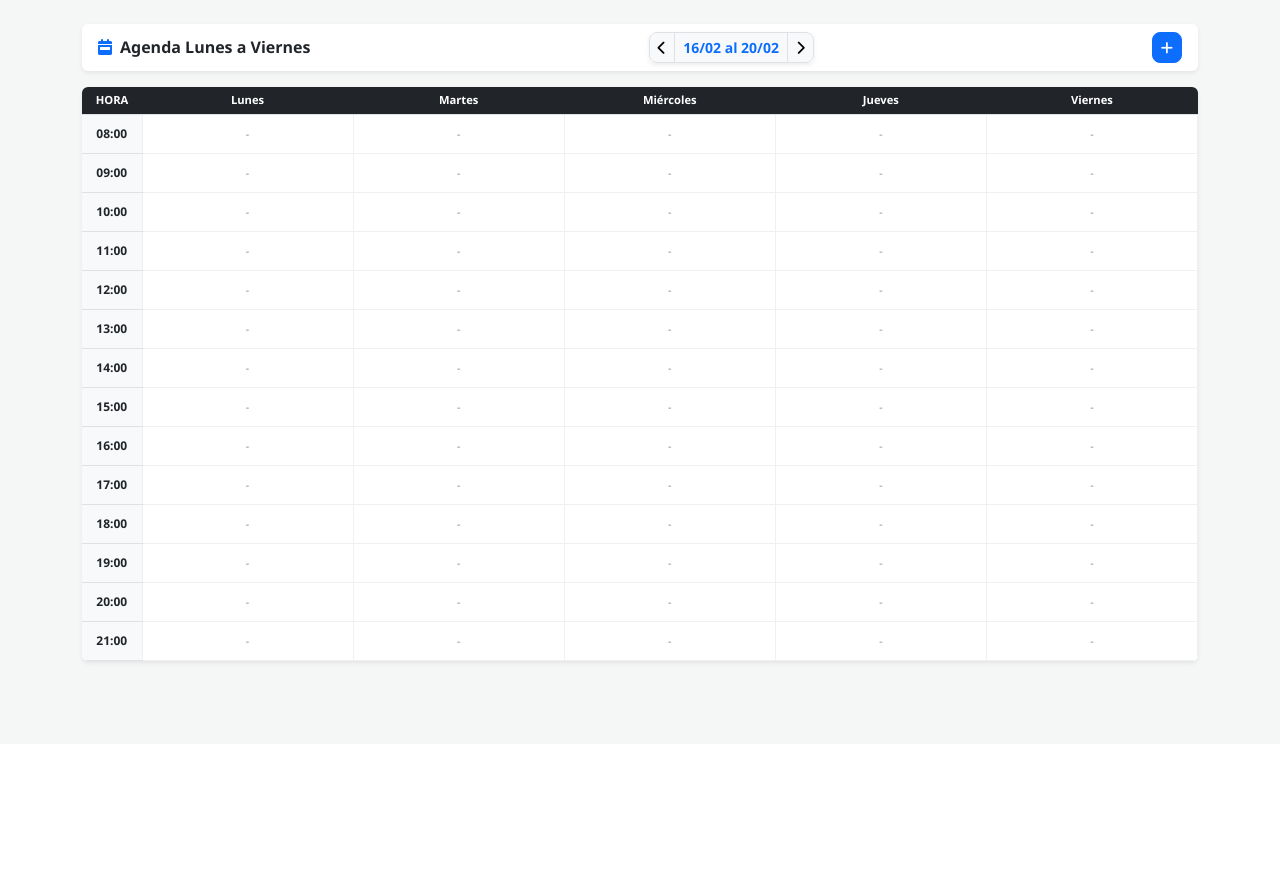
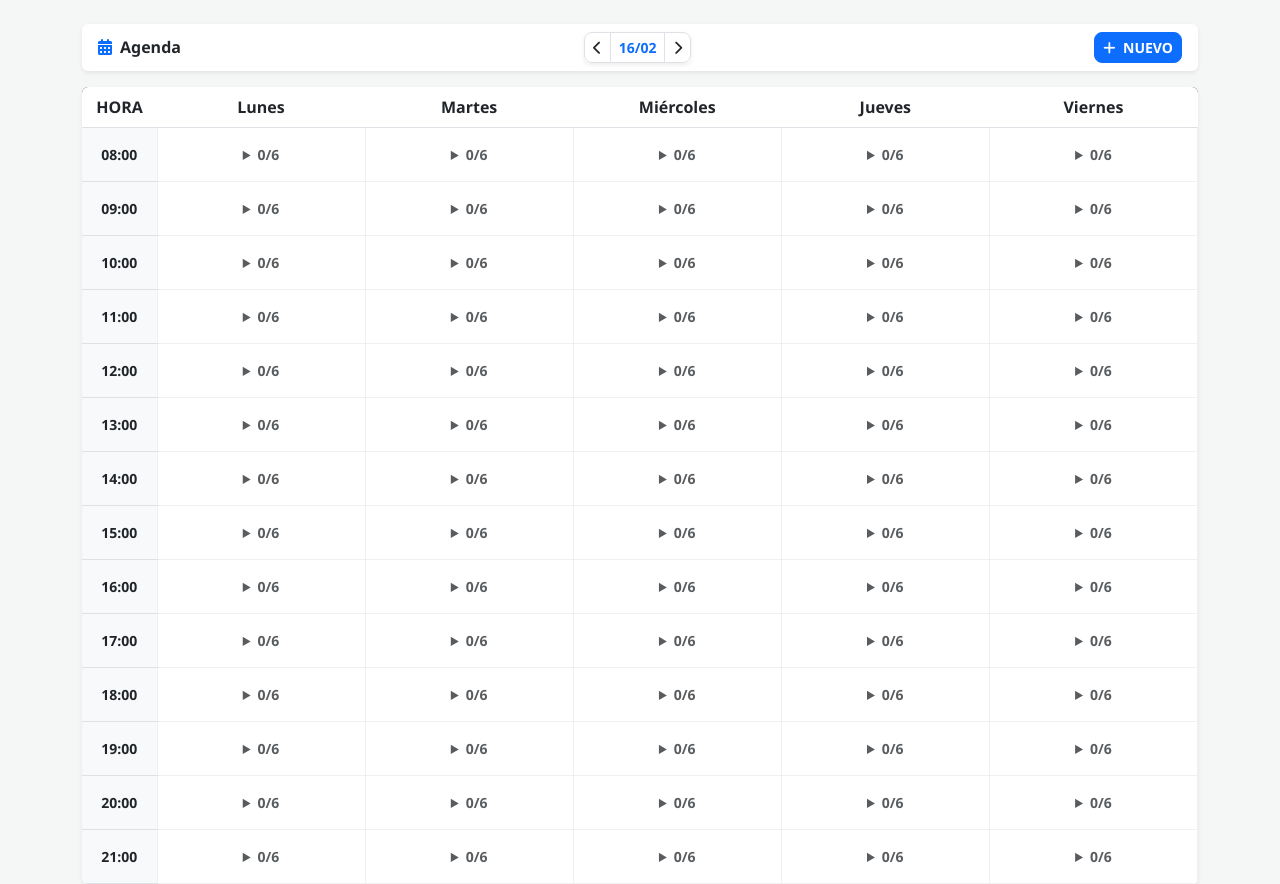
Before and after one commit to Pastormerlo/pilates-sistema, a Flask app: page /agenda in a window 1280 px wide. Shown: the part 56-940 px from the top of the page. Before the commit the page ends 722 px from the top, so only its background shows below. Run offline with Flask 3, Linux system fonts and the light colour scheme; the visitor is signed in with stand-in values (Sample User, id 1); data that the repository does not hold is empty; some libraries are stand-ins or nearby versions.

Commit message:
Add files via upload

```diff
--- a/templates/agenda.html
+++ b/templates/agenda.html
@@ -1,111 +1,80 @@
 {% extends 'layout.html' %}
 {% block content %}
 <style>
-    .table-agenda { table-layout: fixed; border-spacing: 1px; }
-    .table-agenda th {
-        font-size: 0.7rem;
-        background-color: #212529 !important;
-        color: white;
-        text-align: center;
-        padding: 5px;
-    }
-    .col-hora { width: 60px !important; background-color: #f8f9fa; }
-
-    .celda-turno {
-        vertical-align: top;
-        background-color: #ffffff;
-        border: 1px solid #f0f0f0;
-        padding: 0 !important;
+    /* --- VISTA PARA PC --- */
+    @media (min-width: 768px) {
+        .table-agenda { table-layout: fixed; border-spacing: 1px; display: table; }
+        .vista-celu { display: none; }
     }
 
-    details { width: 100%; cursor: pointer; }
-    summary {
-        padding: 10px 5px;
-        font-size: 0.75rem;
-        font-weight: bold;
-        text-align: center;
-        list-style: none;
-        transition: background 0.3s;
-    }
-    summary::-webkit-details-marker { display: none; }
-
-    .turno-vacio { color: #adb5bd; }
-    .turno-con-gente { background-color: #e7f1ff; color: #0d6efd; }
-    .turno-completo { background-color: #198754; color: white; }
-
-    .lista-desplegada {
-        padding: 5px;
-        background-color: white;
-        border-top: 1px solid #eee;
+    /* --- VISTA PARA CELULAR --- */
+    @media (max-width: 767px) {
+        .table-agenda { display: none; }
+        .vista-celu { display: block; }
+        .dia-card { margin-bottom: 15px; border-radius: 8px; overflow: hidden; border: 1px solid #dee2e6; background: #fff; }
+        .dia-header { background: #212529; color: white; padding: 10px; font-weight: bold; text-align: center; }
+        .hora-row { display: flex; align-items: flex-start; padding: 10px; border-bottom: 1px solid #f0f0f0; }
+        .hora-label { width: 55px; font-weight: bold; font-size: 0.85rem; color: #495057; padding-top: 5px; }
+        .contenido-turno { flex-grow: 1; }
     }
 
+    /* Estilos generales de los chips */
     .alumno-chip {
-        font-size: 0.65rem;
-        padding: 3px 6px;
+        font-size: 0.85rem;
+        padding: 6px 10px;
         background-color: #f8f9fa;
-        border: 1px solid #dee2e6;
-        border-radius: 3px;
+        border-left: 4px solid #0d6efd;
+        border-radius: 4px;
         display: flex;
         justify-content: space-between;
         align-items: center;
-        margin-bottom: 3px;
+        margin-bottom: 4px;
+        color: #212529;
+        border: 1px solid #e9ecef;
     }
+    .turno-completo-bg { background-color: #198754 !important; color: white !important; }
 </style>
 
-<div class="card border-0 shadow-sm mb-3 no-print">
+<div class="card border-0 shadow-sm mb-3">
     <div class="card-body p-2 px-3 d-flex justify-content-between align-items-center">
-        <h6 class="fw-bold mb-0 text-dark"><i class="fas fa-calendar-week me-2 text-primary"></i>Agenda Lunes a Viernes</h6>
+        <h6 class="fw-bold mb-0 text-dark"><i class="fas fa-calendar-alt me-2 text-primary"></i>Agenda</h6>
         <div class="btn-group shadow-sm">
-            <a href="/agenda?fecha={{ (inicio - timedelta(days=7)).strftime('%Y-%m-%d') }}" class="btn btn-light btn-sm border"><i class="fas fa-chevron-left"></i></a>
-            <span class="btn btn-light btn-sm border fw-bold small text-primary">{{ inicio.strftime('%d/%m') }} al {{ fin.strftime('%d/%m') }}</span>
-            <a href="/agenda?fecha={{ (inicio + timedelta(days=7)).strftime('%Y-%m-%d') }}" class="btn btn-light btn-sm border"><i class="fas fa-chevron-right"></i></a>
+            <a href="/agenda?fecha={{ (inicio - timedelta(days=7)).strftime('%Y-%m-%d') }}" class="btn btn-white btn-sm border"><i class="fas fa-chevron-left"></i></a>
+            <span class="btn btn-white btn-sm border fw-bold small text-primary">{{ inicio.strftime('%d/%m') }}</span>
+            <a href="/agenda?fecha={{ (inicio + timedelta(days=7)).strftime('%Y-%m-%d') }}" class="btn btn-white btn-sm border"><i class="fas fa-chevron-right"></i></a>
         </div>
-        <button class="btn btn-primary btn-sm" data-bs-toggle="modal" data-bs-target="#modalTurno">
-            <i class="fas fa-plus"></i>
+        <button class="btn btn-primary btn-sm fw-bold" data-bs-toggle="modal" data-bs-target="#modalTurno">
+            <i class="fas fa-plus me-1"></i> NUEVO
         </button>
     </div>
 </div>
 
-<div class="table-responsive shadow-sm rounded">
+<div class="table-responsive shadow-sm rounded d-none d-md-block">
     <table class="table table-agenda mb-0 bg-white">
-        <thead>
+        <thead class="bg-dark text-white text-center">
             <tr>
-                <th class="col-hora">HORA</th>
+                <th style="width:75px;">HORA</th>
                 {% for d in ['Lunes', 'Martes', 'Miércoles', 'Jueves', 'Viernes'] %}<th>{{ d }}</th>{% endfor %}
             </tr>
         </thead>
         <tbody>
             {% for h in horarios %}
             <tr>
-                <td class="text-center fw-bold align-middle bg-light" style="font-size: 0.75rem;">{{ h }}</td>
+                <td class="text-center fw-bold bg-light small align-middle">{{ h }}</td>
                 {% for dia in ['Lunes', 'Martes', 'Miércoles', 'Jueves', 'Viernes'] %}
-                    <td class="celda-turno drop-zone" data-dia="{{ dia }}" data-hora="{{ h }}">
-
-                        {% set alumnos_en_este_turno = [] %}
-                        {% for t in turnos %}
-                            {% set hora_turno = t.hora.strftime('%H:%M') if t.hora.strftime else t.hora %}
-                            {% if t.dia_semana == dia and hora_turno == h %}
-                                {% set _ = alumnos_en_este_turno.append(t) %}
-                            {% endif %}
-                        {% endfor %}
-
-                        {% set cant = alumnos_en_este_turno|length %}
+                    <td class="celda-turno drop-zone" data-dia="{{ dia }}" data-hora="{{ h }}" style="min-height:70px; border:1px solid #f0f0f0;">
+                        {% set alumnos_turno = [] %}
+                        {% for t in turnos %}{% if t.dia_semana == dia and (t.hora.strftime('%H:%M') if t.hora.strftime else t.hora) == h %}{% set _ = alumnos_turno.append(t) %}{% endif %}{% endfor %}
 
                         <details>
-                            <summary class="{% if cant == 0 %}turno-vacio{% elif cant >= 6 %}turno-completo{% else %}turno-con-gente{% endif %}">
-                                {% if cant == 0 %}
-                                    <small>-</small>
-                                {% elif cant >= 6 %}
-                                    <i class="fas fa-check-circle"></i>
-                                {% else %}
-                                    {{ cant }} / 6
-                                {% endif %}
+                            <summary class="p-2 text-center small fw-bold {{ 'text-success' if alumnos_turno|length >= 6 else 'text-primary' if alumnos_turno|length > 0 else 'text-muted' }}">
+                                {{ alumnos_turno|length }}/6
                             </summary>
-                            <div class="lista-desplegada">
-                                {% for t in alumnos_en_este_turno %}
+                            <div class="p-1">
+                                {% for t in alumnos_turno %}
                                 <div class="alumno-chip draggable" draggable="true" data-id="{{ t.id }}">
-                                    <span class="text-truncate">{{ t.apellido }}</span>
-                                    <a href="/eliminar_turno/{{ t.id }}?fecha_ref={{ inicio.strftime('%Y-%m-%d') }}" class="text-danger ms-1" style="text-decoration:none;">×</a>
+                                    <span class="text-truncate" style="max-width: 70px;">{{ t.apellido }}</span>
+                                    <a href="/eliminar_turno/{{ t.id }}?fecha_ref={{ inicio.strftime('%Y-%m-%d') }}" class="text-danger">×</a>
                                 </div>
                                 {% endfor %}
                             </div>
@@ -118,39 +87,66 @@
     </table>
 </div>
 
+<div class="vista-celu">
+    {% for dia in ['Lunes', 'Martes', 'Miércoles', 'Jueves', 'Viernes'] %}
+    <div class="dia-card shadow-sm">
+        <div class="dia-header">{{ dia }}</div>
+        {% for h in horarios %}
+            {% set alumnos_turno = [] %}
+            {% for t in turnos %}{% if t.dia_semana == dia and (t.hora.strftime('%H:%M') if t.hora.strftime else t.hora) == h %}{% set _ = alumnos_turno.append(t) %}{% endif %}{% endfor %}
+
+            {% if alumnos_turno|length > 0 %}
+            <div class="hora-row">
+                <div class="hora-label">{{ h }}</div>
+                <div class="contenido-turno">
+                    {% for t in alumnos_turno %}
+                    <div class="alumno-chip">
+                        <span class="fw-bold">{{ t.apellido }}, {{ t.nombre }}</span>
+                        <a href="/eliminar_turno/{{ t.id }}?fecha_ref={{ inicio.strftime('%Y-%m-%d') }}" class="text-danger ms-2"><i class="fas fa-times-circle"></i></a>
+                    </div>
+                    {% endfor %}
+                    <div class="text-end"><small class="badge {{ 'bg-success' if alumnos_turno|length >= 6 else 'bg-light text-dark border' }}">{{ alumnos_turno|length }} de 6 alumnos</small></div>
+                </div>
+            </div>
+            {% endif %}
+        {% endfor %}
+    </div>
+    {% endfor %}
+</div>
+
 <div class="modal fade" id="modalTurno" tabindex="-1">
     <div class="modal-dialog modal-dialog-centered">
         <div class="modal-content border-0">
             <form action="/agregar_turno" method="POST">
                 <input type="hidden" name="fecha_inicio" value="{{ inicio.strftime('%Y-%m-%d') }}">
                 <div class="modal-header bg-primary text-white py-2">
-                    <h6 class="modal-title fw-bold">Asignar Alumno</h6>
+                    <h6 class="modal-title fw-bold">Nuevo Turno</h6>
                     <button type="button" class="btn-close btn-close-white" data-bs-dismiss="modal"></button>
                 </div>
                 <div class="modal-body p-3">
                     <div class="mb-3">
-                        <label class="form-label small fw-bold">Alumno</label>
+                        <label class="small fw-bold">Alumno</label>
                         <select name="alumno_id" class="form-select" required>
                             {% for a in alumnos %}<option value="{{ a.id }}">{{ a.apellido }}, {{ a.nombre }}</option>{% endfor %}
                         </select>
                     </div>
                     <div class="row g-2">
                         <div class="col-6">
-                            <label class="form-label small fw-bold">Día</label>
+                            <label class="small fw-bold">Día</label>
                             <select name="dia_semana" class="form-select">
                                 {% for d in ['Lunes', 'Martes', 'Miércoles', 'Jueves', 'Viernes'] %}<option value="{{ d }}">{{ d }}</option>{% endfor %}
                             </select>
                         </div>
                         <div class="col-6">
-                            <label class="form-label small fw-bold">Hora</label>
+                            <label class="small fw-bold">Hora</label>
                             <select name="hora" class="form-select">
                                 {% for h in horarios %}<option value="{{ h }}">{{ h }} hs</option>{% endfor %}
                             </select>
                         </div>
                     </div>
                 </div>
-                <div class="modal-footer border-0 p-2">
-                    <button type="submit" class="btn btn-primary w-100 fw-bold">CONFIRMAR</button>
+                <div class="modal-footer border-0">
+                    <button type="submit" class="btn btn-primary w-100 fw-bold">AGENDAR</button>
                 </div>
             </form>
         </div>
@@ -160,12 +156,10 @@
 <script>
     const draggables = document.querySelectorAll('.draggable');
     const containers = document.querySelectorAll('.drop-zone');
-
     draggables.forEach(draggable => {
         draggable.addEventListener('dragstart', () => draggable.classList.add('dragging'));
         draggable.addEventListener('dragend', () => draggable.classList.remove('dragging'));
     });
-
     containers.forEach(container => {
         container.addEventListener('dragover', e => e.preventDefault());
         container.addEventListener('drop', e => {
```
